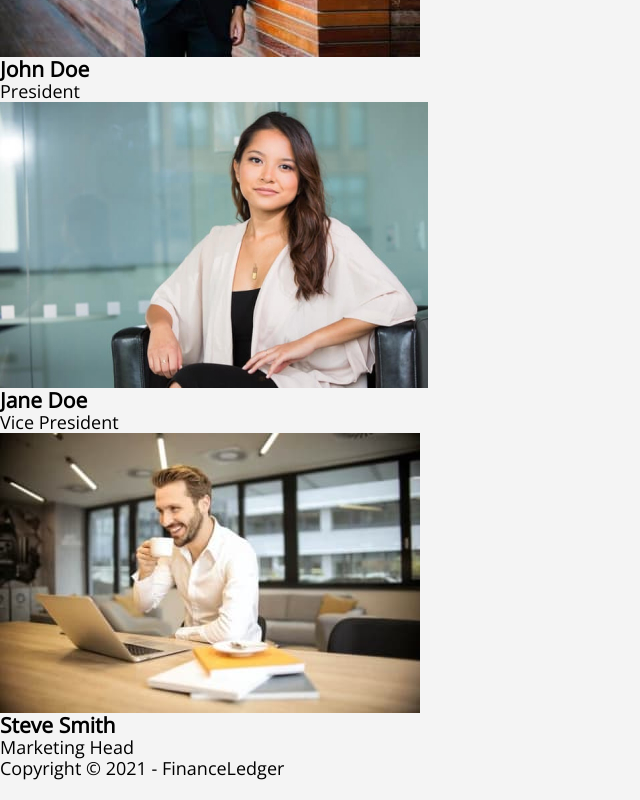
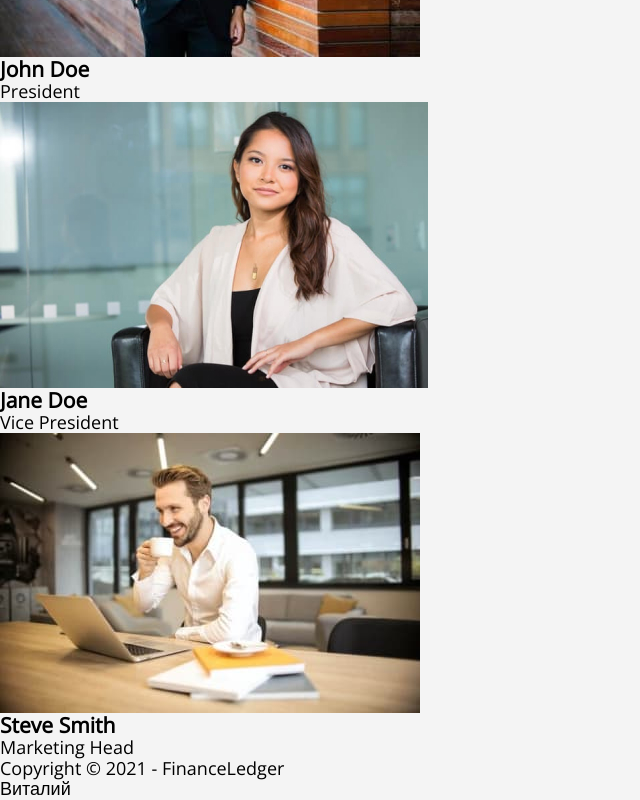
Before and after one commit to FinikBranson/fson-59-simpsons, a plain HTML site: page index.html in a window 1280 px wide. Shown: the part 3480-4280 px from the top of the page, without its empty margins (0-640 px from the left). Drawn offline with nearby package versions, Linux system fonts and the light colour scheme.

Commit message:
Конфликт

```diff
--- a/index.html
+++ b/index.html
@@ -279,5 +279,6 @@
     <footer>
       <p>Copyright &#169; 2021 - FinanceLedger</p>
     </footer>
+    <p>Виталий</p>
   </body>
 </html>
```
